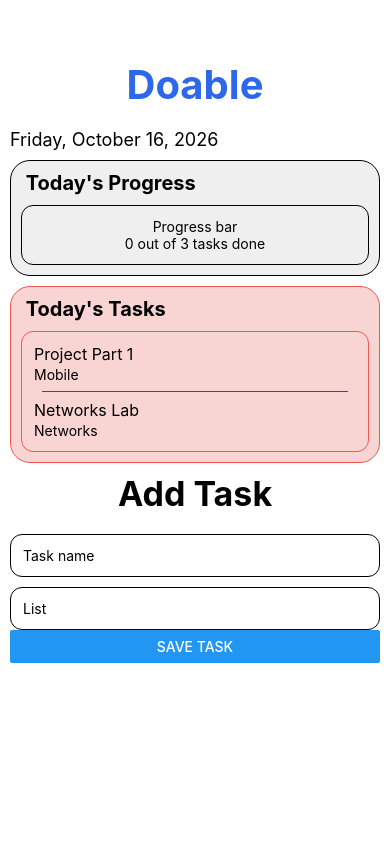
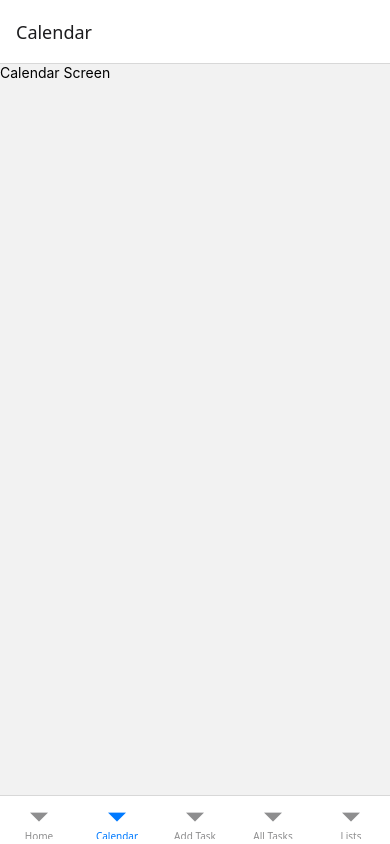
Before and after one commit to juliadicostanzo/Doable, a React Native app: screen /Calendar in a window 390 px wide. Built offline with nearby package versions, Linux system fonts and the light colour scheme.

Commit message:
added the main screens the app will need and moved home screen code from App.js to HomeScreen.js

```diff
--- a/App.js
+++ b/App.js
@@ -1,89 +1,45 @@
-import { StatusBar } from 'expo-status-bar';
-import { ScrollView, Text, View, FlatList } from 'react-native';
-import { useState } from 'react';
-import { styles } from './styles.js';
+import { NavigationContainer } from '@react-navigation/native';
+import { createBottomTabNavigator } from '@react-navigation/bottom-tabs';
 
-import { TodayTask } from './components/TodayTask.js';
-import { AddTask } from './components/AddTask.js';
-import { TaskList } from './components/TaskList.js';
-import { Calendar } from './components/Calendar.js';
+import { HomeScreen } from './screens/HomeScreen.js';
+import { CalendarScreen } from './screens/CalendarScreen.js';
+import { AddTaskScreen } from './screens/AddTaskScreen.js';
+import { AllTasksScreen } from './screens/AllTasksScreen.js';
+import { ListsScreen } from './screens/ListsScreen.js';
 
+const Tab = createBottomTabNavigator();
 
 export default function App() {
-  const [tasks, setTasks] = useState([
-    {
-      id: '1',
-      title: 'Project Part 1',
-      list: 'Mobile',
-      dueDate: '10/26/26',
-      completed: false,
-    },
-    {
-      id: '2',
-      title: 'Networks Lab',
-      list: 'Networks',
-      dueDate: '10/26/26',
-      completed: false,
-    },
-  ]);
+  return (
+    <NavigationContainer>
+      <Tab.Navigator>
 
-  const addTask = (newTask) => {
-    setTasks([...tasks, newTask]);
-  };
+        <Tab.Screen
+          name="Home"
+          component={HomeScreen}
+        />
 
-  const today = new Date().toLocaleDateString(undefined, {
-    weekday: 'long', // "Monday"
-    year: 'numeric', // "2026"
-    month: 'long',   // "October"
-    day: 'numeric',  // "17"
-  });
+        <Tab.Screen
+          name="Calendar"
+          component={CalendarScreen}
+        />
 
-  return (
-    <ScrollView contentContainerStyle={styles.pageContainer}>
+        <Tab.Screen
+          name="Add Task"
+          component={AddTaskScreen}
+        />
 
-      <View style={styles.logoContainer}>
-        <Text style={styles.logo}> Doable </Text>
-      </View>
+        <Tab.Screen
+          name="All Tasks"
+          component={AllTasksScreen}
+        />
 
-      <View style={styles.dateContainer}>
-        <Text style={styles.dateText}>{today}</Text>
-      </View>
+        <Tab.Screen
+          name="Lists"
+          component={ListsScreen}
+        />
 
-      <View style={styles.todaysProgressContainer}>
-        <Text style={styles.todayTitle}> Today's Progress </Text>
-
-        <View style={styles.progressBox}>
-          <Text>Progress bar</Text>
-          <Text>0 out of 3 tasks done</Text>
-        </View>
-
-      </View>
-
-      <View style={styles.space}/>
-
-      <View style={styles.todaysTasksContainer}>
-        <Text style={styles.todayTitle}> Today's Tasks </Text>
-          <View style={styles.todayTaskBox}>
-            {tasks.map((task, index) => (
-              <View key={index}>
-                <TodayTask title={task.title} list={task.list} />
-              {index < tasks.length - 1 && (
-                <View style={styles.divider} />
-              )}
-              </View>
-            ))}
-          </View>
-      </View>
-
-      <View style={styles.space} />
-
-      <AddTask onAddTask={addTask} />
-
-
-
-
-
-      <StatusBar style="auto" />
-    </ScrollView>
+      </Tab.Navigator>
+    </NavigationContainer>
   );
-};
+}
--- /dev/null
+++ b/screens/AddTaskScreen.js
@@ -0,0 +1,9 @@
+import { View, Text } from 'react-native';
+
+export function AddTaskScreen() {
+  return (
+    <View>
+      <Text>Add Task Screen</Text>
+    </View>
+  );
+}
--- /dev/null
+++ b/screens/AllTasksScreen.js
@@ -0,0 +1,9 @@
+import { View, Text } from 'react-native';
+
+export function AllTasksScreen() {
+  return (
+    <View>
+      <Text>All Tasks Screen</Text>
+    </View>
+  );
+}
--- /dev/null
+++ b/screens/CalendarScreen.js
@@ -0,0 +1,9 @@
+import { View, Text } from 'react-native';
+
+export function CalendarScreen() {
+  return (
+    <View>
+      <Text>Calendar Screen</Text>
+    </View>
+  );
+}
--- /dev/null
+++ b/screens/HomeScreen.js
@@ -0,0 +1,53 @@
+import { ScrollView, Text, View } from 'react-native';
+import { styles } from '../styles.js';
+import { TodayTask } from '../components/TodayTask.js';
+import { AddTask } from '../components/AddTask.js';
+
+export function HomeScreen() {
+
+  const today = new Date().toLocaleDateString(undefined, {
+    weekday: 'long',
+    year: 'numeric',
+    month: 'long',
+    day: 'numeric',
+  });
+
+  return (
+    <ScrollView contentContainerStyle={styles.pageContainer}>
+
+      <View style={styles.logoContainer}>
+        <Text style={styles.logo}>Doable</Text>
+      </View>
+
+      <View style={styles.dateContainer}>
+        <Text style={styles.dateText}>{today}</Text>
+      </View>
+
+      <View style={styles.todaysProgressContainer}>
+        <Text style={styles.todayTitle}>
+          Today's Progress
+        </Text>
+
+        <View style={styles.progressBox}>
+          <Text>Progress bar</Text>
+          <Text>0 out of 3 tasks done</Text>
+        </View>
+      </View>
+
+      <View style={styles.space}/>
+
+      <View style={styles.todaysTasksContainer}>
+        <Text style={styles.todayTitle}> Today's Tasks </Text>
+          <View style={styles.todayTaskBox}>
+
+          </View>
+      </View>
+
+      <View style={styles.space}/>
+
+
+        {/* <StatusBar style="auto" /> */}
+
+    </ScrollView>
+  );
+}
--- /dev/null
+++ b/screens/ListsScreen.js
@@ -0,0 +1,9 @@
+import { View, Text } from 'react-native';
+
+export function ListsScreen() {
+  return (
+    <View>
+      <Text>Lists Screen</Text>
+    </View>
+  );
+}
```
